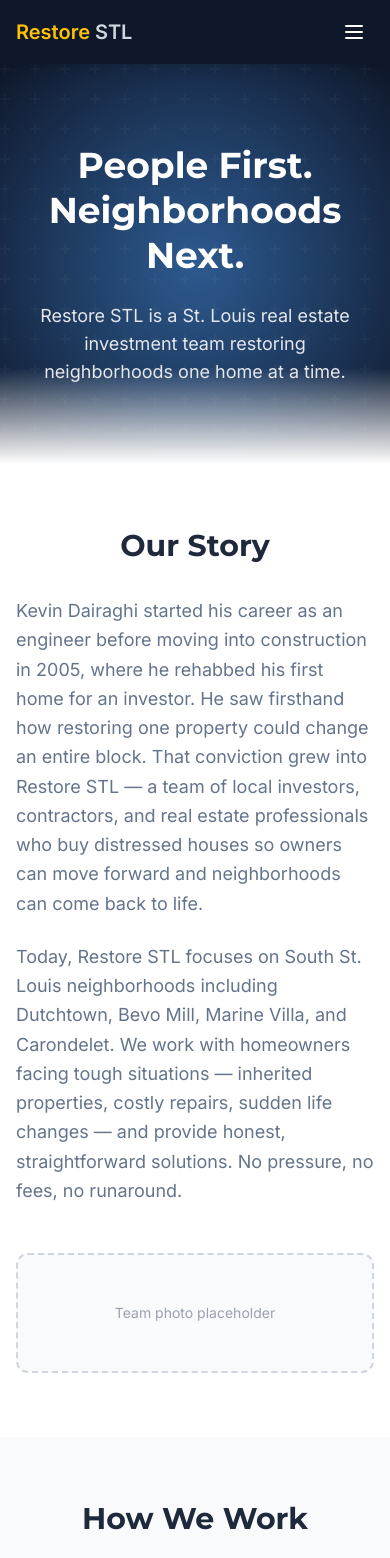
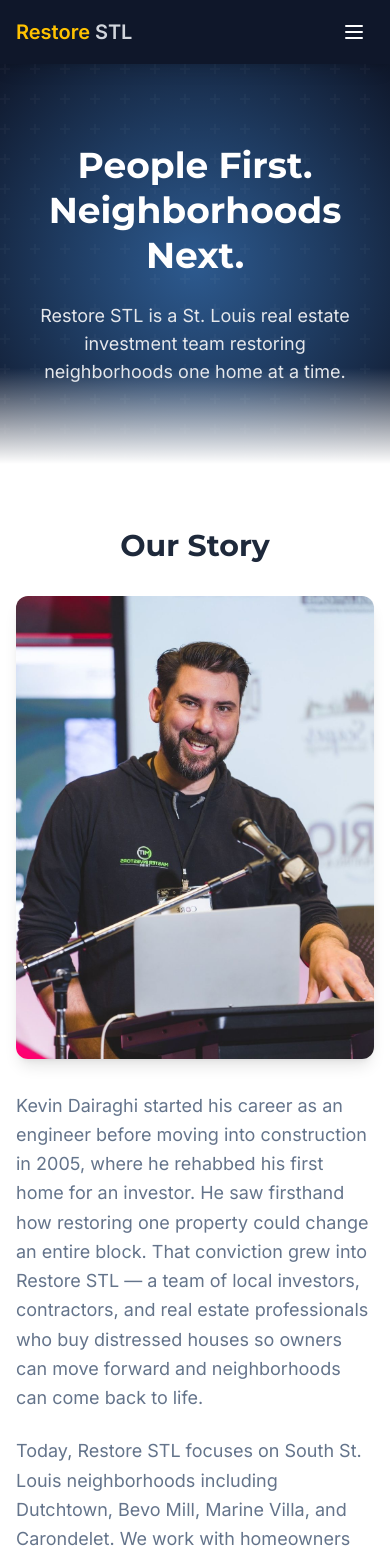
Before and after one commit to RestoreSTL/restorestl-web, a Next.js app: page /about in a window 390 px wide. Shown: the top 1558 px of the page. Built offline with nearby package versions, Linux system fonts and the light colour scheme; no server answers.

Commit message:
Fix Calendly link, add Kevin photo, rewrite privacy sharing, remove testimonial placeholder

```diff
--- a/app/about/page.tsx
+++ b/app/about/page.tsx
@@ -1,5 +1,6 @@
 import Navigation from '../components/Navigation';
 import Footer from '../components/Footer';
+import Image from 'next/image';
 import Link from 'next/link';
 import type { Metadata } from 'next';
 
@@ -44,11 +45,21 @@ export default function AboutPage() {
 
         {/* Our Story Section */}
         <section className="py-16 md:py-24 bg-white">
-          <div className="max-w-4xl mx-auto px-4 sm:px-6 lg:px-8">
+          <div className="max-w-6xl mx-auto px-4 sm:px-6 lg:px-8">
             <h2 className="text-3xl md:text-4xl font-bold text-[var(--text-primary)] mb-8 text-center">
               Our Story
             </h2>
-            <div className="text-lg text-[var(--text-secondary)] leading-relaxed space-y-6">
+            <div className="flex flex-col md:flex-row gap-8 md:gap-12 items-start">
+              <div className="w-full md:w-2/5 flex-shrink-0">
+                <Image
+                  src="/images/kevin-dairaghi.jpeg"
+                  alt="Kevin Dairaghi, Founder of Restore STL"
+                  width={400}
+                  height={500}
+                  className="rounded-xl shadow-lg object-cover w-full"
+                />
+              </div>
+              <div className="md:w-3/5 text-lg text-[var(--text-secondary)] leading-relaxed space-y-6">
                 <p>
                   Kevin Dairaghi started his career as an engineer before moving
                   into construction in 2005, where he rehabbed his first home for
@@ -67,10 +78,6 @@ export default function AboutPage() {
                   no runaround.
                 </p>
               </div>
-
-            {/* TODO: Add team photos */}
-            <div className="mt-12 rounded-xl border-2 border-dashed border-gray-300 bg-gray-50 p-12 text-center">
-              <p className="text-gray-400 text-sm">Team photo placeholder</p>
             </div>
           </div>
         </section>
@@ -190,20 +197,6 @@ export default function AboutPage() {
           </div>
         </section>
 
-        {/* TODO: Add testimonials */}
-        <section className="py-16 md:py-24 bg-[var(--background-gray)]">
-          <div className="max-w-7xl mx-auto px-4 sm:px-6 lg:px-8">
-            <h2 className="text-3xl md:text-4xl font-bold text-[var(--text-primary)] mb-8 text-center">
-              What Homeowners Say
-            </h2>
-            <div className="rounded-xl border-2 border-dashed border-gray-300 bg-white p-12 text-center">
-              <p className="text-gray-400 text-sm">
-                Testimonials placeholder &mdash; David O. and others coming soon
-              </p>
-            </div>
-          </div>
-        </section>
-
         {/* Bottom CTA */}
         <section className="py-16 md:py-24 bg-white">
           <div className="max-w-4xl mx-auto px-4 sm:px-6 lg:px-8 text-center">
--- a/app/components/Footer.tsx
+++ b/app/components/Footer.tsx
@@ -9,12 +9,14 @@ export default function Footer() {
           <h3 className="text-2xl md:text-3xl font-bold text-white mb-4">
             Need to sell ASAP?
           </h3>
-          <Link
-            href="/sell"
+          <a
+            href="https://calendly.com/chris-restorestl/15min"
+            target="_blank"
+            rel="noopener noreferrer"
             className="inline-block text-[var(--brand-yellow)] hover:text-[var(--brand-yellow-hover)] font-medium text-lg underline underline-offset-4 transition-colors duration-200"
           >
             Book a time to chat.
-          </Link>
+          </a>
         </div>
 
         {/* Divider */}
--- a/app/privacy/page.tsx
+++ b/app/privacy/page.tsx
@@ -144,16 +144,18 @@ export default function PrivacyPage() {
                 5. How We Share Your Information
               </h2>
               <p className="text-[var(--text-secondary)] leading-relaxed mb-4">
-                We do not sell your personal information. We may share it with:
+                Your information stays with Restore STL. Period.
               </p>
-              <ul className="list-disc pl-6 text-[var(--text-secondary)] space-y-2">
-                <li>
-                  Service providers who help us operate (title companies,
-                  inspectors, contractors)
-                </li>
-                <li>Legal and professional advisors when necessary</li>
-                <li>Law enforcement when required by law</li>
-              </ul>
+              <p className="text-[var(--text-secondary)] leading-relaxed mb-4">
+                We don&apos;t sell your data, we don&apos;t add you to marketing
+                lists, and we don&apos;t share your info with third parties. The
+                only person who will ever contact you is a Restore STL team
+                member &mdash; someone local who actually knows your
+                neighborhood.
+              </p>
+              <p className="text-[var(--text-secondary)] leading-relaxed">
+                That&apos;s it.
+              </p>
             </div>
 
             {/* 6. Data Retention */}
```
Also changed, not shown: public/images/kevin-dairaghi.jpeg (added). Lines whose indentation alone changed are shown as unchanged.
